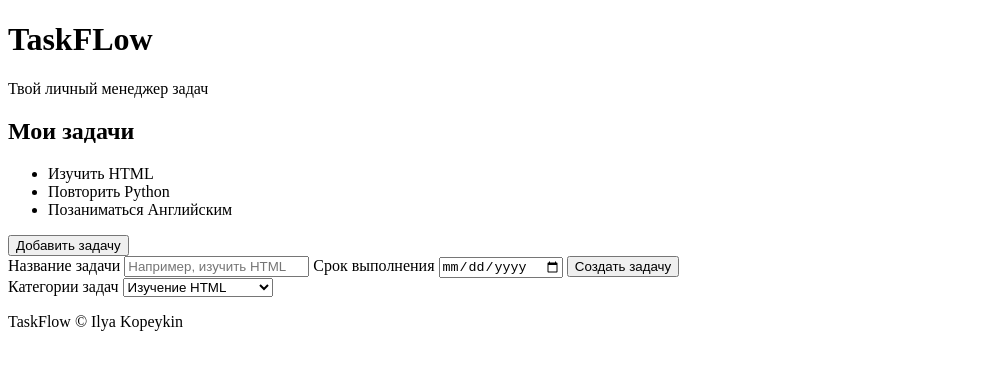
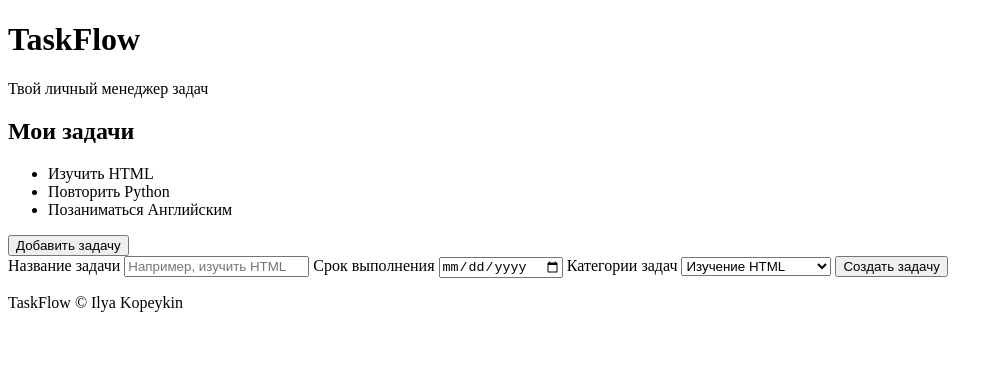
Before and after one commit to IlyaKopey/TaskFLow, a plain HTML site: page frontend/index.html in a window 1280 px wide. Shown: the whole page, without its empty margins (0-1003 px from the left). Drawn offline with Linux system fonts and the light colour scheme.

Commit message:
change file (select)

```diff
--- a/frontend/index.html
+++ b/frontend/index.html
@@ -3,11 +3,11 @@
 <head>
     <meta charset="UTF-8">
     <meta name="viewport" content="width=device-width, initial-scale=1.0">
-    <title>TaskFLow</title>
+    <title>TaskFlow</title>
 </head>
 <body>
     <header>
-        <h1>TaskFLow</h1>
+        <h1>TaskFlow</h1>
         <p>Твой личный менеджер задач</p>
     </header>
     <main>
@@ -39,9 +39,7 @@
                 name="task_date"
                 required
             >
-            <button type="submit">Создать задачу</button>
-        </form>
-        <sectoin>
+
             <label for="task_category">Категории задач</label>
 
             <select id="task_category" name="task_category">
@@ -50,7 +48,9 @@
                 <option value="programming">Программирование</option>
                 <option value="other">Разное</option>
             </select>
-        </sectoin>
+            <button type="submit">Создать задачу</button>
+        </form>
+
     </main>
     <footer>
         <p>TaskFlow © Ilya Kopeykin</p>
```
